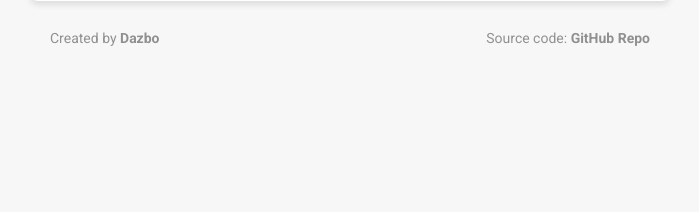
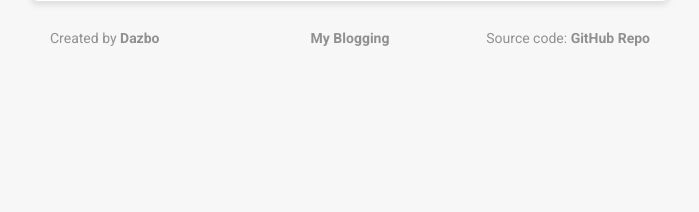
Before and after one commit to apsocarras/image-text-translator, a Flask app: page / in a window 1280 px wide. Shown: the part 504-716 px from the top of the page, without its empty margins (290-989 px from the left). Run offline with Flask 3, Linux system fonts and the light colour scheme; some libraries are stand-ins or nearby versions.

Commit message:
Add blogging link

```diff
--- a/app/ui_cr/static/styles.css
+++ b/app/ui_cr/static/styles.css
@@ -189,6 +189,29 @@ footer {
     color: #909090;
 }
 
+.footer-content .left,
+.footer-content .middle,
+.footer-content .right {
+    flex: 1;
+}
+
+.footer-content .left {
+    text-align: left;
+}
+
+.footer-content .left {
+    text-align: left;
+}
+
+.footer-content .middle {
+    text-align: center;
+}
+
+.footer-content .right {
+    text-align: right;
+}
+
+/*
 .footer-content .left {
     text-align: left;
     flex: 1;
@@ -197,7 +220,7 @@ footer {
 .footer-content .right {
     text-align: right;
     flex: 1;
-}
+} */
 
 .footer-content p {
     margin: 0;
--- a/app/ui_cr/templates/index.html
+++ b/app/ui_cr/templates/index.html
@@ -66,6 +66,7 @@
     <footer>
         <div class="footer-content">
             <p class="left">Created by <a href="https://github.com/derailed-dash" target="_blank">Dazbo</a></p>
+            <p class="middle"><a href="https://medium.com/@derailed.dash" target="_blank">My Blogging</a></p>
             <p class="right">Source code: <a href="https://github.com/derailed-dash/image-text-translator" target="_blank">GitHub Repo</a></p>
         </div>
     </footer>
```
